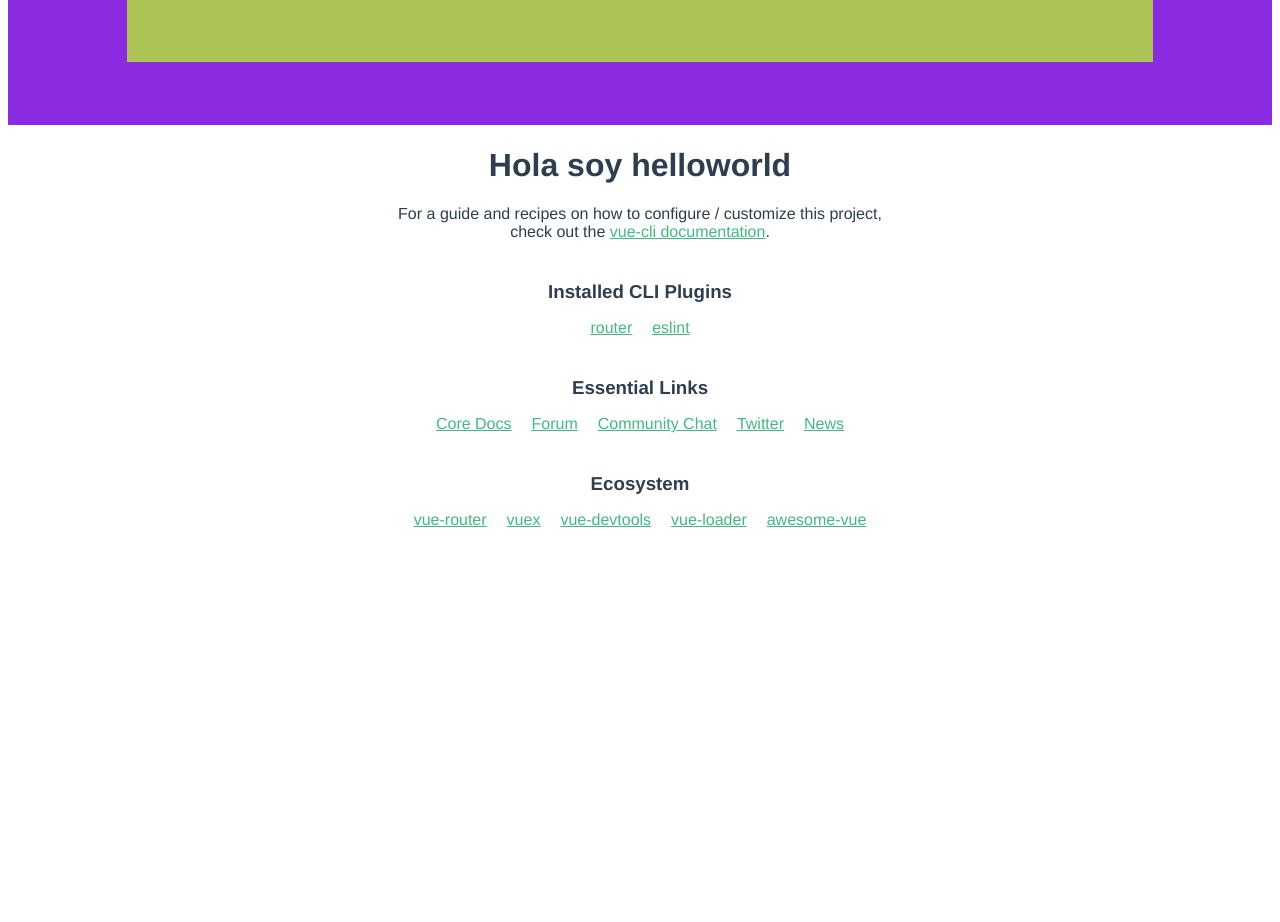
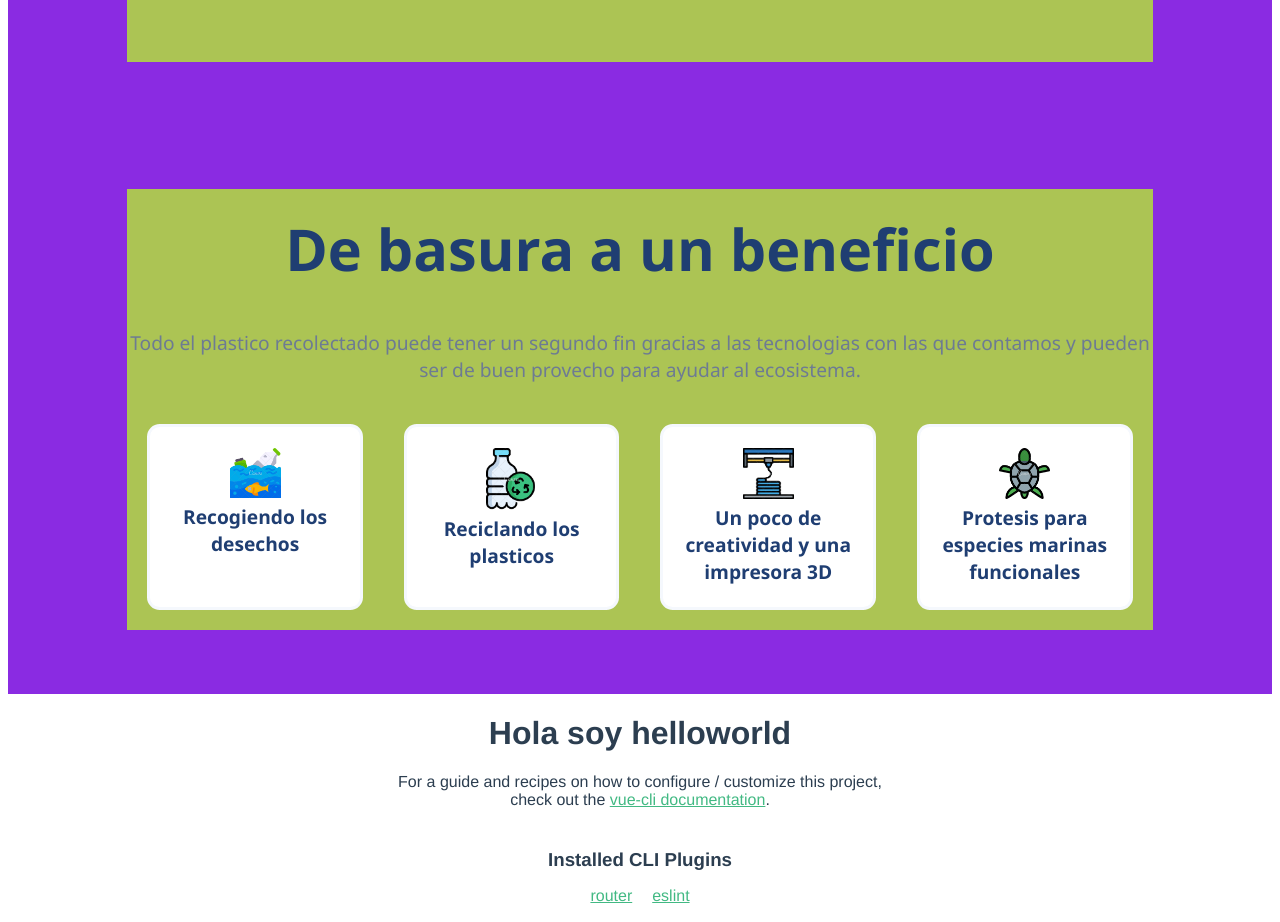
Before and after one commit to MarcosSilvaG/neptunoXproject, a Vue app: page /#/ in a window 1280 px wide. Shown: the part 1320-2242 px from the top of the page. Before the commit the page ends 1865 px from the top, so only its background shows below. Built offline with nearby package versions, Linux system fonts and the light colour scheme.

Commit message:
Agregando RecycleContainer a homeview

```diff
--- a/src/views/HomeView.vue
+++ b/src/views/HomeView.vue
@@ -13,6 +13,10 @@
       titulo="Neptuno X Project"
       descripcion="Mediante las nuevas tecnologias, hemos diseñado un robot que funcionara mediante una aplicacion movil que se encargue de recolectar el plastico que se encuentra en el mar"
     />
+    <RecycleContainer
+      titulo="De basura a un beneficio"
+      descripcion="Todo el plastico recolectado puede tener un segundo fin gracias a las tecnologias con las que contamos y pueden ser de buen provecho para ayudar al ecosistema."
+    />
     <HelloWorld msg="Hola soy helloworld" />
   </div>
 </template>
@@ -23,6 +27,7 @@ import HelloWorld from "@/components/HelloWorld.vue";
 import ContainerDer from "../components/ContainerDer.vue";
 import ContainerIzq from "../components/ContainerIzq.vue";
 import ContainerModel from "../components/ContainerModel.vue";
+import RecycleContainer from "../components/RecycleContainer.vue";
 
 export default {
   name: "HomeView",
@@ -31,6 +36,7 @@ export default {
     ContainerDer,
     ContainerIzq,
     ContainerModel,
+    RecycleContainer,
   },
 };
 </script>
```
